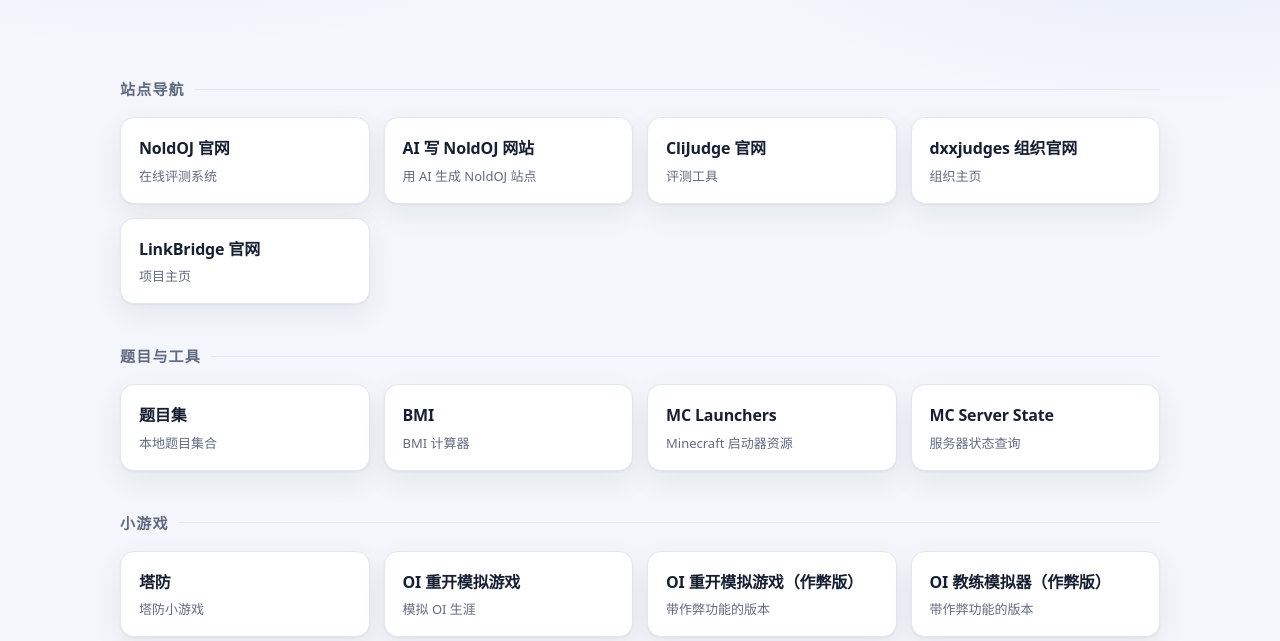
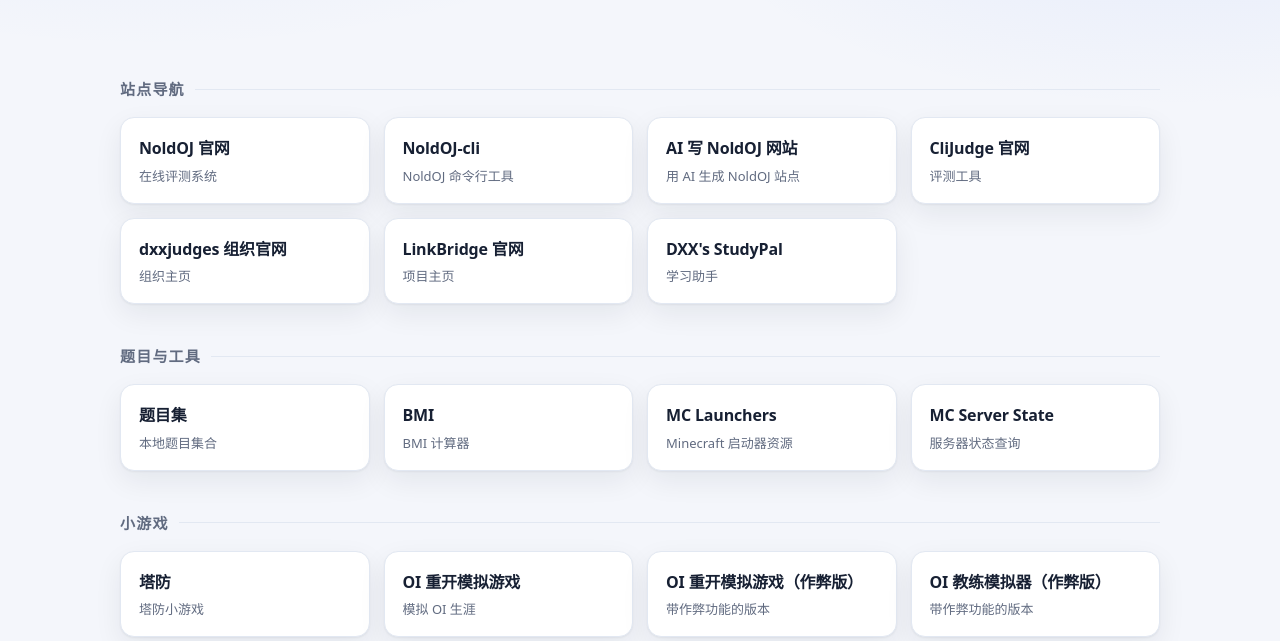
Before and after one commit to dxx114514-stack/dxx114514-stack.github.io, a plain HTML site: page docs/index.html in a window 1280 px wide. Shown: the part 159-800 px from the top of the page. Drawn offline with Linux system fonts and the light colour scheme.

Commit message:
Add NoldOJ-cli and StudyPal links

```diff
--- a/docs/index.html
+++ b/docs/index.html
@@ -267,6 +267,10 @@
           <span class="card-title">NoldOJ 官网</span>
           <span class="card-desc">在线评测系统</span>
         </a>
+        <a class="card" href="https://nojc.dxxj.de5.net">
+          <span class="card-title">NoldOJ-cli</span>
+          <span class="card-desc">NoldOJ 命令行工具</span>
+        </a>
         <a class="card" href="https://anm.dxxj.de5.net">
           <span class="card-title">AI 写 NoldOJ 网站</span>
           <span class="card-desc">用 AI 生成 NoldOJ 站点</span>
@@ -282,6 +286,10 @@
         <a class="card" href="https://lb.dxxj.de5.net">
           <span class="card-title">LinkBridge 官网</span>
           <span class="card-desc">项目主页</span>
+        </a>
+        <a class="card" href="https://sp.dxxj.de5.net">
+          <span class="card-title">DXX's StudyPal</span>
+          <span class="card-desc">学习助手</span>
         </a>
       </div>
     </section>
```
